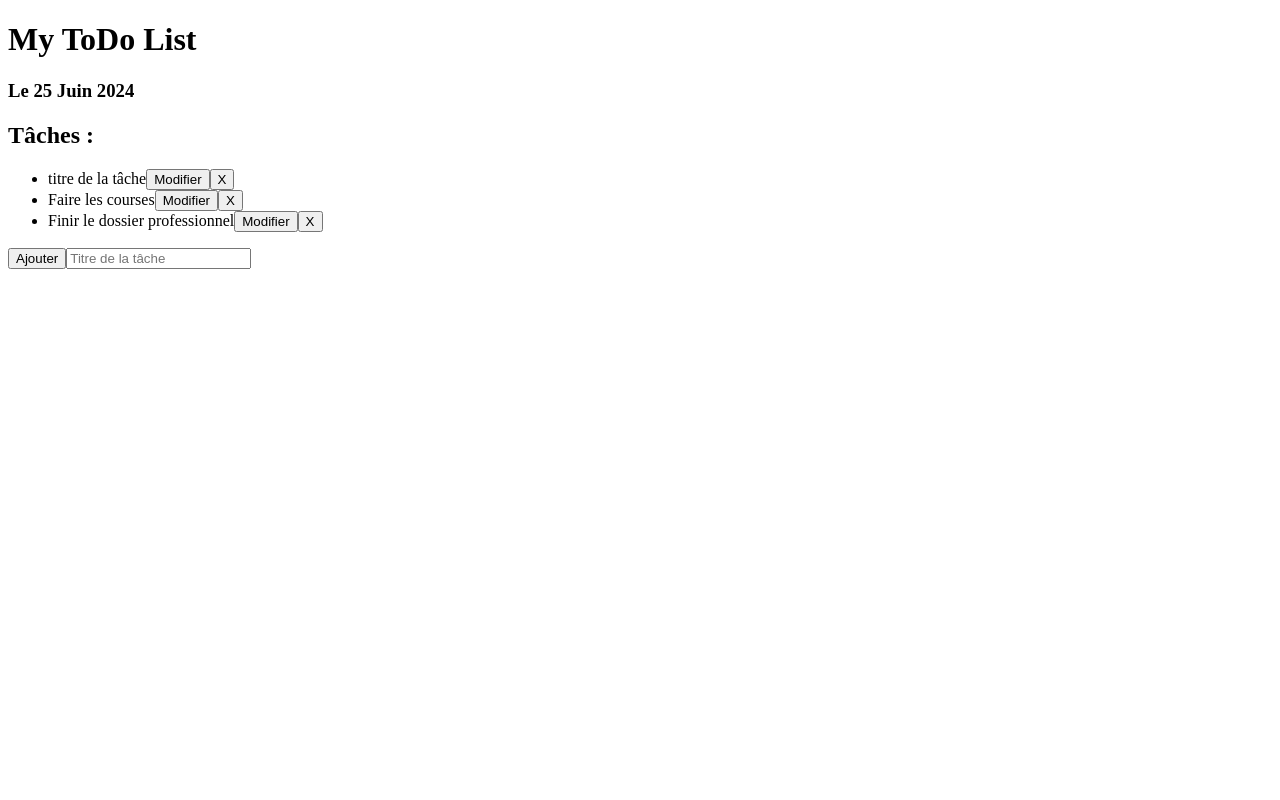
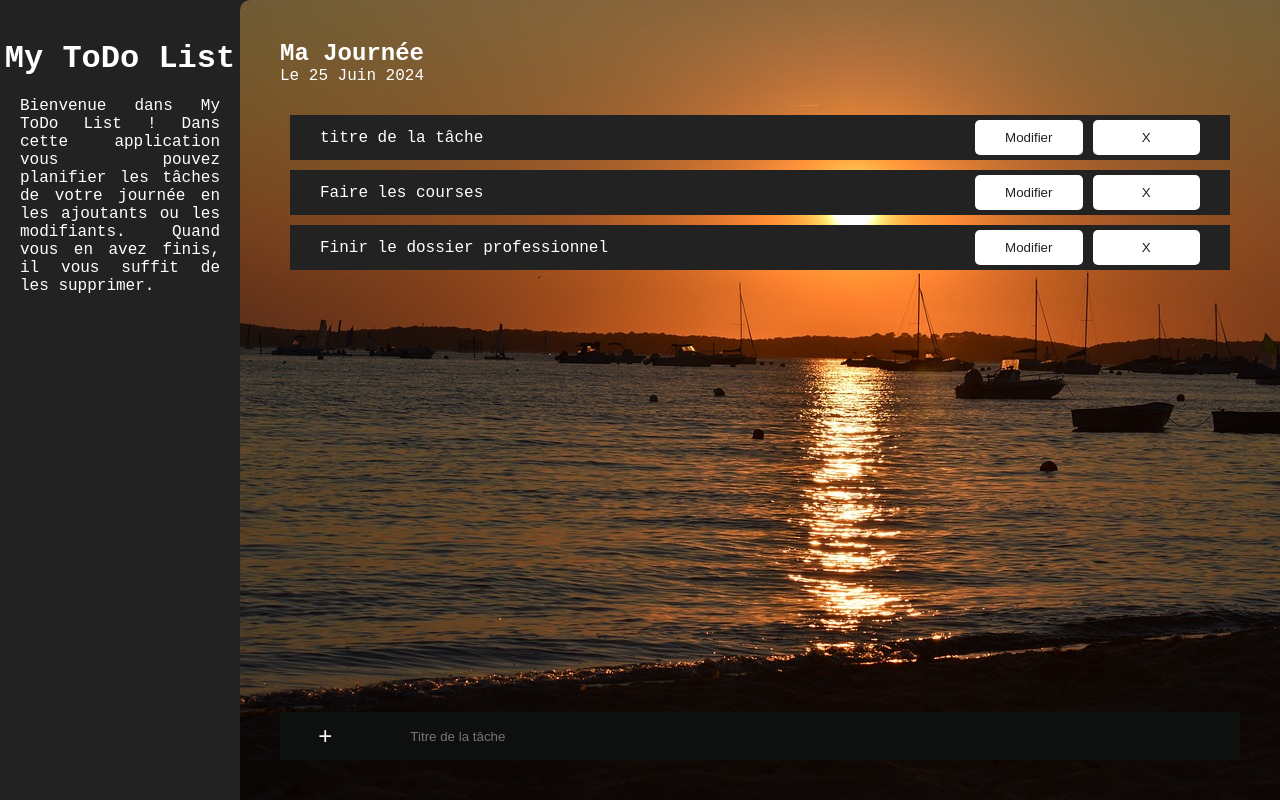
Before and after one commit to QiaoAn05/ToDo, a React (Vite) app: page / in a window 1280 px wide. Built offline with nearby package versions, Linux system fonts and the light colour scheme.

Commit message:
add styles

```diff
--- a/src/App.css
+++ b/src/App.css
@@ -0,0 +1,109 @@
+*{
+    margin: 0;
+    padding: 0;
+    border: none;
+    color: white;
+    list-style: none;
+}
+#root{
+    display: flex;
+    width: 100%;
+    height: 100vh;
+    background-color: #222222;
+}
+
+header {
+    width: 20%;
+    text-align: center;
+    margin-top: 40px;
+}
+
+header p {
+text-align: justify;
+padding: 20px;
+}
+
+main {
+    width: 80%;
+    background-image: url('./assets/sunset.jpg');
+    padding: 40px;
+    border-radius: 10px 0 0 0;
+    display: flex;
+    flex-direction: column;
+}
+
+section {
+    overflow-y: auto;
+    padding: 10px;
+    margin-top: 20px;
+    margin-bottom: 20px;
+    flex-grow: 1;
+    border: none;
+  }
+
+  .section-overlay {
+    background: linear-gradient(transparent, rgba(255, 255, 255, 0.8));
+    pointer-events: none;
+  }
+
+ul {
+    display: grid;
+    grid-template-rows: 1fr;
+    gap:10px;
+}
+
+li {
+    background-color: #222222;
+    display: grid;
+    grid-template-columns: 6fr 1fr 1fr;
+    align-items: center;
+    padding: 5px 30px;
+    gap: 10px;
+}
+
+form {
+    background-color:#0d100f;
+    display: flex;
+    gap: 10px;
+    justify-content: center;
+}
+
+input {
+    width: 90%;
+    height: 100%;
+    background-color:#0d100f;
+    padding: 0 30px;
+}
+input:hover {
+    background-color: #222222;
+}
+
+button {
+    background-color: white;
+    padding: 10px;
+    border-radius: 5px;
+    color: #222222;
+    cursor: pointer;
+}
+
+form button {
+    font-size: 1.5rem;
+    width: 10%;
+    background-color: transparent;
+    color: white;
+}
+
+.btn-edit-valid, .btn-cancel {
+    font-size: 1rem;
+    line-height: 1.8rem;
+    display: flex;
+    justify-content: center;
+}
+.btn-edit-valid:hover, .btn-cancel:hover {
+    font-size: 1rem;
+    line-height: 1.8rem;
+    background-color:#222222;
+    color: rgba(255, 255, 255, 0.5);
+    display: flex;
+    justify-content: center;
+}
--- a/src/App.jsx
+++ b/src/App.jsx
@@ -1,6 +1,6 @@
 import { useState } from 'react';
 import './App.css';
-import { Task } from './components/Task';
+import Task from './components/Task';
 import TaskForm from './components/TaskForm';
 import EditTaskForm from './components/EditTaskForm';
 
@@ -17,7 +17,6 @@ function App() {
  const [editingTask, setEditingTask] = useState(null);
 
 //Comportements
-
 
 const handleAdd = (taskToAdd) => {
 //copie du state
@@ -52,10 +51,11 @@ const updateTask = (taskToUpdate) => {
     <>
       <header>
         <h1>My ToDo List</h1>
+        <p>Bienvenue dans My ToDo List ! Dans cette application vous pouvez planifier les tâches de votre journée en les ajoutants ou les modifiants. Quand vous en avez finis, il vous suffit de les supprimer.</p>
       </header>
       <main>
-        <h3>Le 25 Juin 2024</h3>
-        <h2>Tâches :</h2>
+        <h2>Ma Journée</h2>
+        <p>Le 25 Juin 2024</p>
         <section>
           <ul>
             { tasks.map((task) => (
--- a/src/components/EditTaskForm.jsx
+++ b/src/components/EditTaskForm.jsx
@@ -1,3 +1,4 @@
+/* eslint-disable react/prop-types */
 import { useState } from "react"
 
 export default function EditTaskForm({ task, handleUpdate, handleCancel }) {
@@ -17,8 +18,8 @@ export default function EditTaskForm({ task, handleUpdate, handleCancel }) {
     return(
         <>
             <form action='submit' onSubmit={handleSubmit}>
-                <button>Valier</button>
-                <button type="button" onClick={handleCancel}>Annuler</button>
+                <button className="btn-edit-valid">Modifier</button>
+                <button className="btn-cancel" type="button" onClick={handleCancel}>Annuler</button>
                 <input onChange={handleChange} value={desc}  type="text" placeholder='Décrire la tâche' />
             </form>
         </>
--- a/src/components/Task.jsx
+++ b/src/components/Task.jsx
@@ -1,4 +1,5 @@
-export function Task({ taskInfo, onClick, onEdit }) {
+/* eslint-disable react/prop-types */
+export default function Task({ taskInfo, onClick, onEdit }) {
     //state
     //comportements
     //affichage
--- a/src/components/TaskForm.jsx
+++ b/src/components/TaskForm.jsx
@@ -1,3 +1,4 @@
+/* eslint-disable react/prop-types */
 import { useState } from "react"
 
 export default function TaskForm({ handleAdd }) {
@@ -6,6 +7,9 @@ export default function TaskForm({ handleAdd }) {
     //comportements
     const handleSubmit = (e) => {
         e.preventDefault();
+        if(newTaskDesc === "") {
+            return;
+        }
         //copie du state
         //manipulation de la copie du state
         const id = new Date().getTime();
@@ -24,7 +28,7 @@ export default function TaskForm({ handleAdd }) {
     return(
         <>
             <form action='submit' onSubmit={handleSubmit}>
-                <button>Ajouter</button>
+                <button>+</button>
                 <input onChange={handleChange} value={newTaskDesc}  type="text" placeholder='Titre de la tâche' />
             </form>
         </>
--- a/src/index.css
+++ b/src/index.css
@@ -12,3 +12,7 @@
   -webkit-font-smoothing: antialiased;
   -moz-osx-font-smoothing: grayscale;
 } */
+
+:root {
+  font-family: "Chivo mono", monospace;
+}
```
Also changed, not shown: src/assets/sunset.jpg (added).
